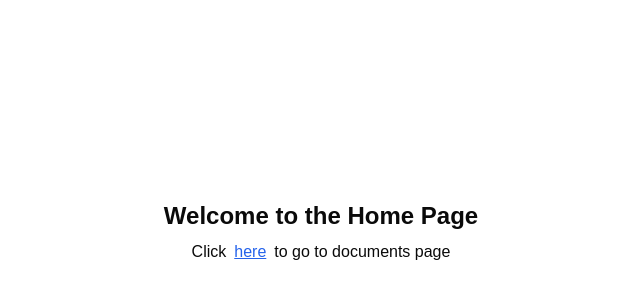
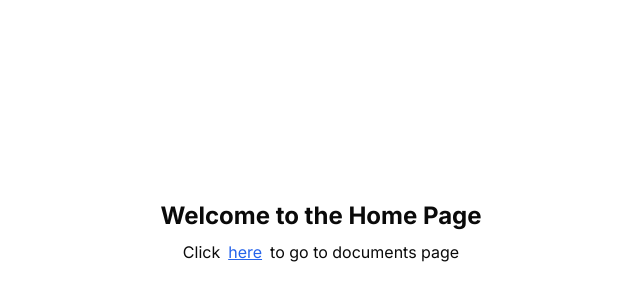
Before and after one commit to gnothyself/document-app, a Next.js app: page / in a window 1280 px wide. Shown: the part 168-468 px from the top of the page, without its empty margins (319-959 px from the left). Built offline with nearby package versions, Linux system fonts and the light colour scheme.

Commit message:
font update

```diff
--- a/src/app/layout.tsx
+++ b/src/app/layout.tsx
@@ -1,16 +1,21 @@
 import type { Metadata } from 'next';
-import { Geist, Geist_Mono } from 'next/font/google';
+import { Inter } from 'next/font/google';
 import './globals.css';
 
-const geistSans = Geist({
-  variable: '--font-geist-sans',
+const inter = Inter({
+  variable: '--font-inter',
   subsets: ['latin'],
 });
 
-const geistMono = Geist_Mono({
-  variable: '--font-geist-mono',
-  subsets: ['latin'],
-});
+// const geistSans = Geist({
+//   variable: '--font-geist-sans',
+//   subsets: ['latin'],
+// });
+
+// const geistMono = Geist_Mono({
+//   variable: '--font-geist-mono',
+//   subsets: ['latin'],
+// });
 
 export const metadata: Metadata = {
   title: 'Create Next App',
@@ -25,7 +30,8 @@ export default function RootLayout({
   return (
     <html lang='en'>
       <body
-        className={`${geistSans.variable} ${geistMono.variable} antialiased overscroll-none`}
+        // className={`${geistSans.variable} ${geistMono.variable} antialiased overscroll-none`}
+        className={`${inter.className} antialiased overscroll-none`}
       >
         {children}
       </body>
```
